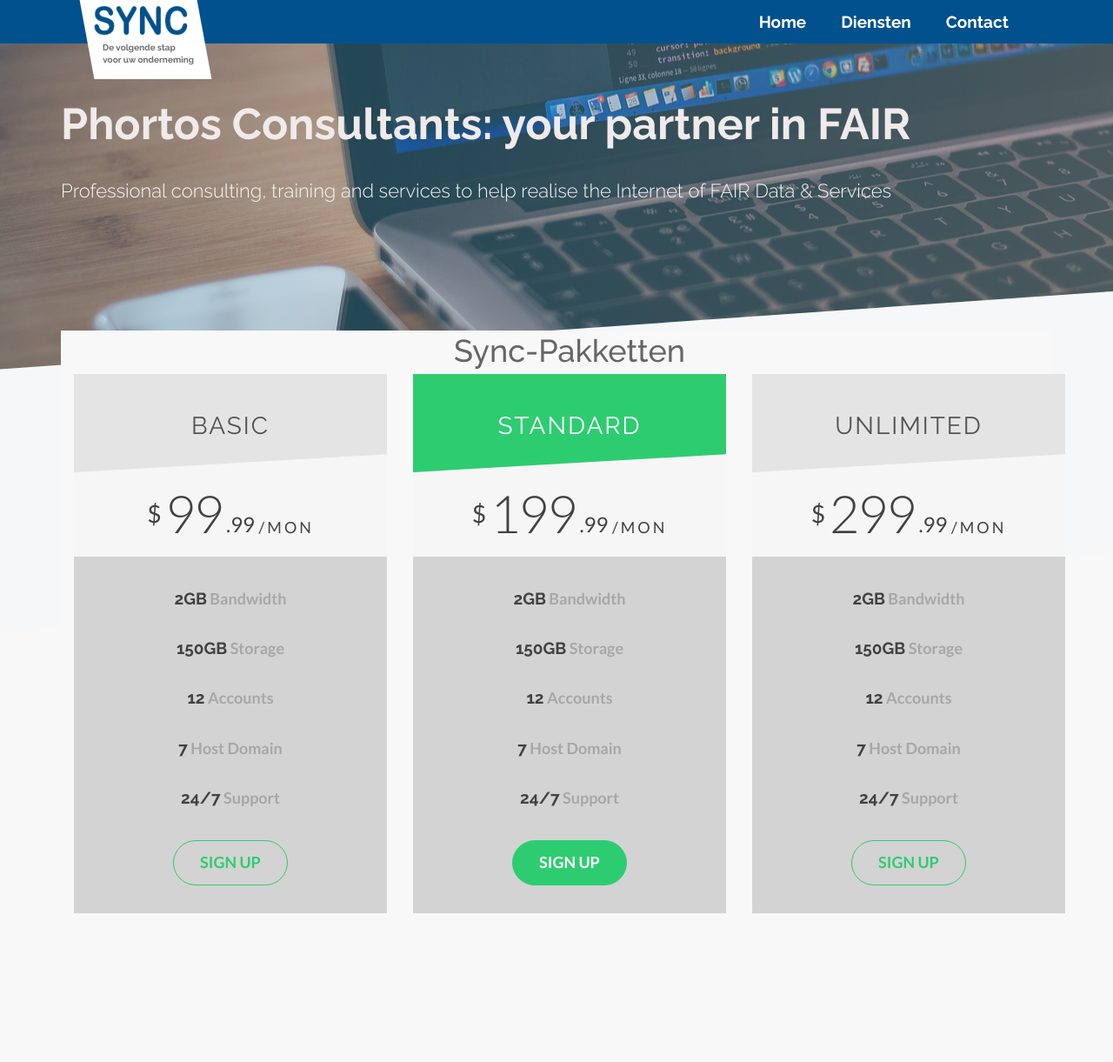
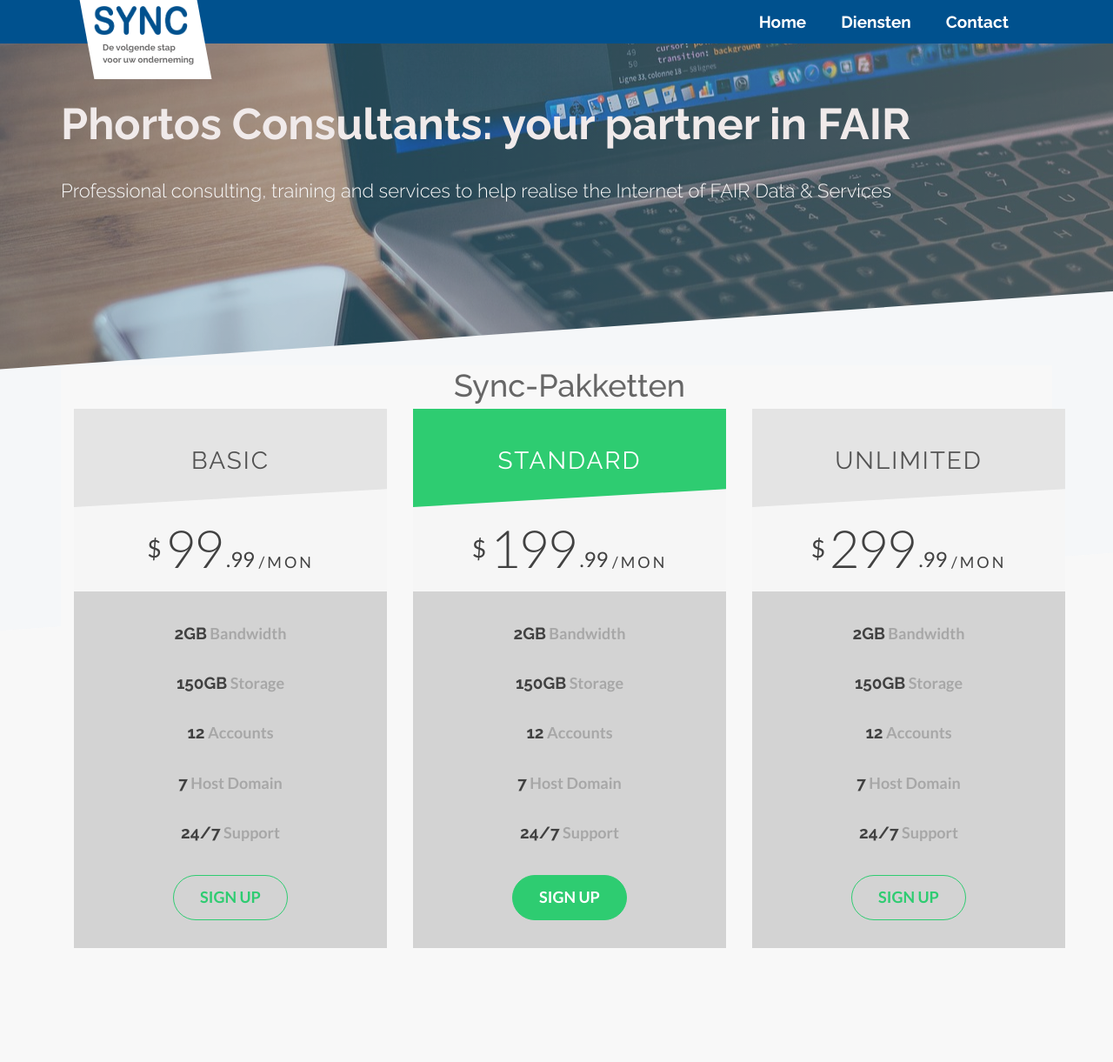
Before and after one commit to SyncDeveloperJ/ProjectSpeler, a PHP site: page /diensten.html in a window 1280 px wide. Shown: the top 1221 px of the page at 87% size. Run offline with PHP 8.4, Linux system fonts and the light colour scheme; some libraries are stand-ins or nearby versions; some web fonts are replaced.

Commit message:
positionering table

```diff
--- a/pricelist.css
+++ b/pricelist.css
@@ -74,7 +74,7 @@
 	color: #fff;
 }
 #generic_price_table{
-	margin: 50px 0 50px 0;
+	margin: 90px 0 50px 0;
     font-family: 'Raleway', sans-serif;
 }
 .row .table{
```
